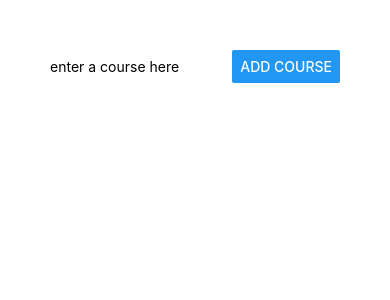
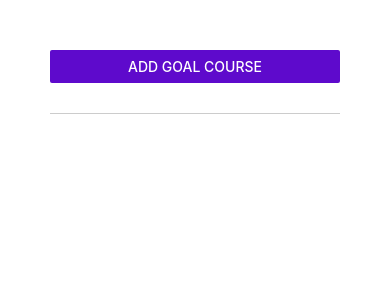
Before and after one commit to ollieSk8/rn-first-app, a React Native app: screen / in a window 390 px wide. Shown: the top 300 px of the page. Built offline with nearby package versions, Linux system fonts and the light colour scheme.

Commit message:
feat:add modal

```diff
--- a/App.js
+++ b/App.js
@@ -4,6 +4,15 @@ import CourseInput from './components/CourseInput'
 import CourseList from './components/CourseList'
 export default function App() {
   const [courseList, setCourseList] = useState([])
+  const [modalVisible, setModalVisible] = useState(false)
+
+  const showModalOpen = () => {
+    setModalVisible(true)
+  }
+
+  const showModalHidden = () => {
+    setModalVisible(false)
+  }
   const onConfirmHandler = (goalCourse) => {
     setCourseList((list) => {
       return [
@@ -14,6 +23,7 @@ export default function App() {
         },
       ]
     })
+    showModalHidden()
   }
   const onDeleteHandler = (id) => {
     setCourseList((list) => {
@@ -22,7 +32,16 @@ export default function App() {
   }
   return (
     <View style={styles.container}>
-      <CourseInput onConfirm={onConfirmHandler} />
+      <Button
+        color={'#5e0acc'}
+        title="add goal course"
+        onPress={showModalOpen}
+      />
+      <CourseInput
+        onConfirm={onConfirmHandler}
+        modalVisible={modalVisible}
+        buttonCancelHander={showModalHidden}
+      />
       <CourseList datas={courseList} onDelete={onDeleteHandler} />
     </View>
   )
--- a/components/CourseInput.js
+++ b/components/CourseInput.js
@@ -1,5 +1,5 @@
 import React, { useState } from 'react'
-import { View, Button, TextInput, StyleSheet } from 'react-native'
+import { View, Button, TextInput, StyleSheet, Modal } from 'react-native'
 const CourseInput = (props) => {
   const [goalCourse, setGoalCourse] = useState('')
   const goalCourseChange = (text) => {
@@ -12,27 +12,55 @@ const CourseInput = (props) => {
     }
     setGoalCourse('')
   }
+  const buttonCancel = () => {
+    props.buttonCancelHander()
+    setGoalCourse('')
+  }
   return (
-    <>
+    <Modal visible={props.modalVisible} animationType="fade">
       <View style={styles.inputContainer}>
         <TextInput
           style={styles.inputText}
           placeholder="enter a course here"
           value={goalCourse}
-          onChangeText={(text) => goalCourseChange(text)}
+          onChangeText={goalCourseChange}
         />
-        <Button title="add Course" onPress={buttonEnterHander} />
+        <View style={styles.btnGroup}>
+          <View style={styles.button}>
+            <Button
+              title="add Course"
+              onPress={buttonEnterHander}
+              color={'#5e0acc'}
+            />
+          </View>
+          <View style={styles.button}>
+            <Button title="Cancel" onPress={buttonCancel} color={'#5e0acc'} />
+          </View>
+        </View>
       </View>
-    </>
+    </Modal>
   )
 }
 const styles = StyleSheet.create({
   inputContainer: {
-    flexDirection: 'row',
-    justifyContent: 'space-between',
+    flexDirection: 'column',
+    padding: 16,
   },
   inputText: {
-    width: '80%',
+    height: 40,
+    lineHeight: 40,
+    borderWidth: 1,
+    borderColor: '#ccc',
+    paddingHorizontal: 10,
+  },
+  btnGroup: {
+    marginTop: 20,
+    flexDirection: 'row',
+    justifyContent: 'center',
+  },
+  button: {
+    width: 130,
+    marginHorizontal: 8,
   },
 })
 export default CourseInput
--- a/components/CourseList.js
+++ b/components/CourseList.js
@@ -1,23 +1,21 @@
 import React from 'react'
-import {
-  View,
-  FlatList,
-  StyleSheet,
-  Text,
-  TouchableOpacity,
-} from 'react-native'
+import { View, FlatList, StyleSheet, Text, Pressable } from 'react-native'
 
 const ListItem = ({ title, id, onDelete }) => {
   return (
-    <TouchableOpacity activeOpacity={0.8} onPress={() => onDelete(id)}>
-      <View style={styles.listContainer}>
-        <Text>{title}</Text>
+    <View style={styles.ListItem}>
+      <Pressable
+        onPress={() => onDelete(id)}
+        android_ripple={{ color: '#dddddd' }}
+      >
+        <Text style={styles.ListItemText}>{title}</Text>
+      </Pressable>
     </View>
-    </TouchableOpacity>
   )
 }
 const CourseList = (props) => {
   return (
+    <View style={styles.container}>
       <FlatList
         data={props.datas}
         renderItem={(renderItem) => (
@@ -29,15 +27,23 @@ const CourseList = (props) => {
         )}
         keyExtractor={(item) => item.id}
       ></FlatList>
+    </View>
   )
 }
 const styles = StyleSheet.create({
-  listContainer: {
+  container: {
+    marginTop: 30,
+    borderTopWidth: 1,
+    borderTopColor: '#ccc',
+  },
+  ListItem: {
+    marginVertical: 10,
+    backgroundColor: '#5e0acc',
+    borderRadius: 10,
+  },
+  ListItemText: {
+    color: '#fff',
     padding: 10,
-    backgroundColor: '#ccc',
-    marginVertical: 10,
-    borderWidth: 1,
-    borderColor: '#000',
   },
 })
 export default CourseList
```
Lines whose indentation alone changed are shown as unchanged.
